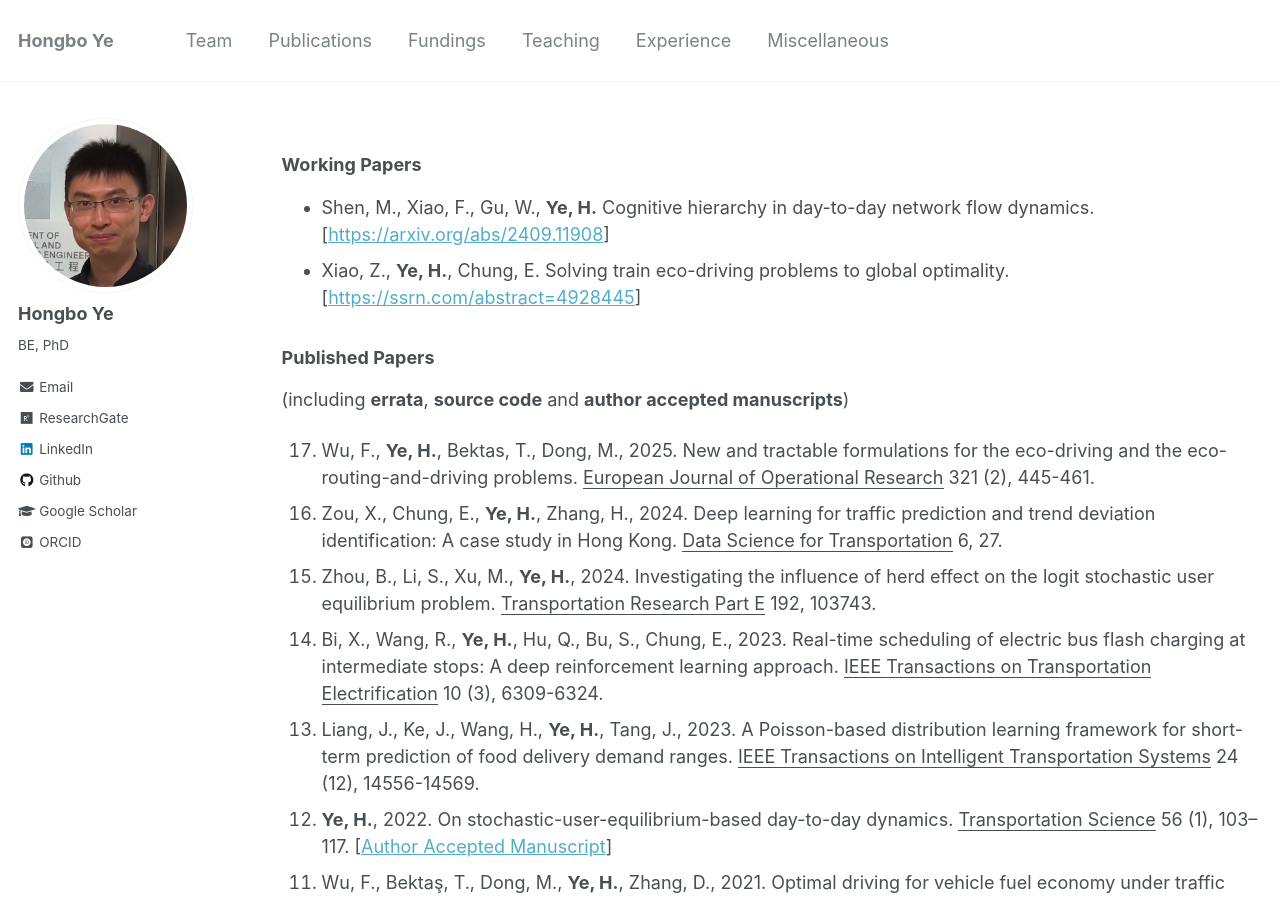
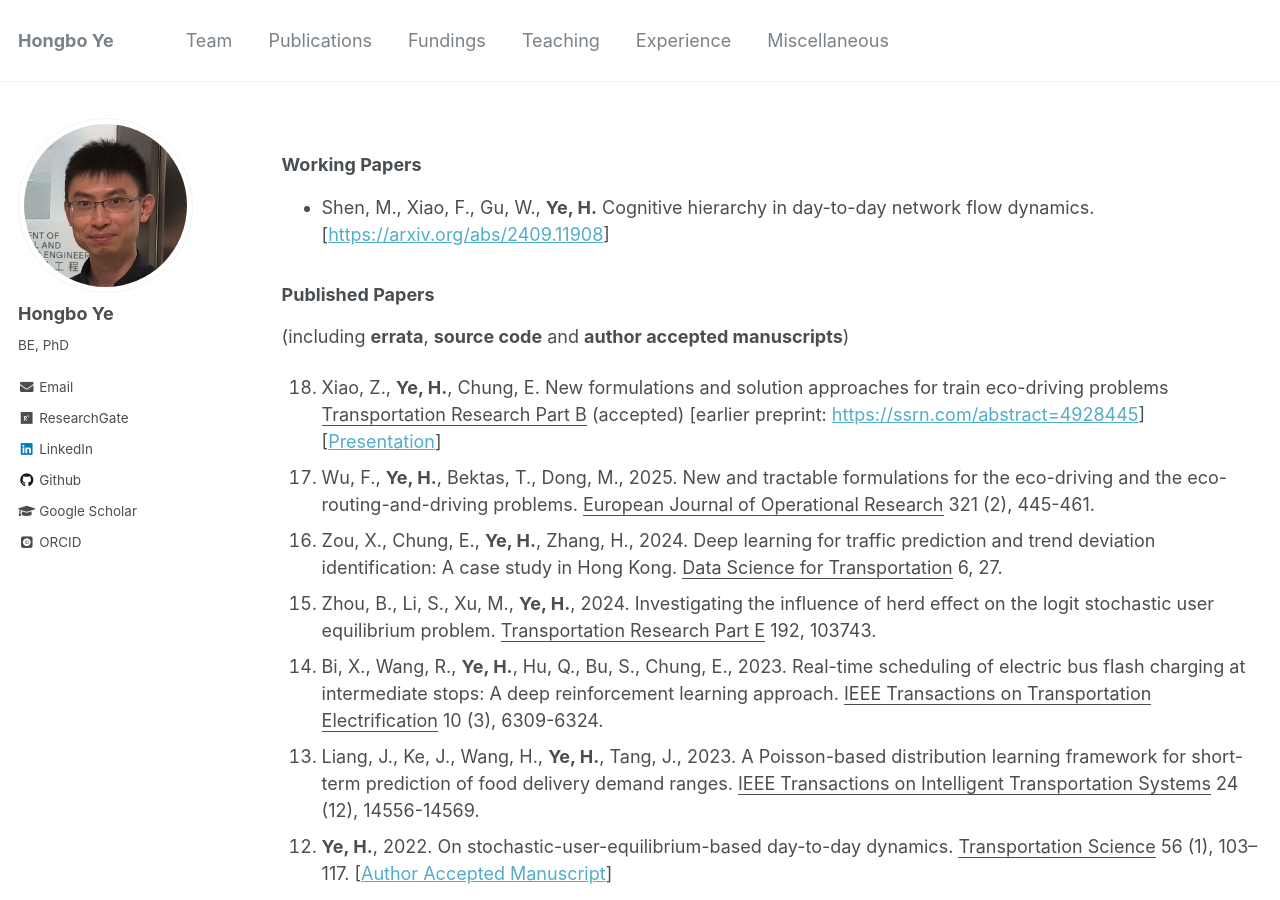
Before and after one commit to hb-ye/hb-ye.github.io, a Jekyll site: the page built from _pages/publications.md, in a window 1280 px wide and 900 px high. Built offline with Jekyll 4.4.1, drawn with Linux system fonts in a browser that asks for light colours; some web fonts are replaced.

Commit message:
update new paper

```diff
--- a/_pages/publications.md
+++ b/_pages/publications.md
@@ -17,13 +17,12 @@ author_profile: true
 
 ### Working Papers
 - Shen, M., Xiao, F., Gu, W., **Ye, H.** Cognitive hierarchy in day-to-day network flow dynamics. [<a href="https://arxiv.org/abs/2409.11908">https://arxiv.org/abs/2409.11908</a>]
-- Xiao, Z., **Ye, H.**, Chung, E. Solving train eco-driving problems to global optimality. [<a href="https://ssrn.com/abstract=4928445">https://ssrn.com/abstract=4928445</a>]
 
 ### Published Papers
 (including **errata**, **source code** and **author accepted manuscripts**)
 
 {: reversed="reversed"}
-
+18. Xiao, Z., **Ye, H.**, Chung, E. New formulations and solution approaches for train eco-driving problems <u>Transportation Research Part B</u> (accepted) [earlier preprint: <a href="https://ssrn.com/abstract=4928445">https://ssrn.com/abstract=4928445</a>][[Presentation](/files/2025Xiao_Presentation.pdf)]
 17. Wu, F., **Ye, H.**, Bektas, T., Dong, M., 2025. New and tractable formulations for the eco-driving and the eco-routing-and-driving problems. <u>European Journal of Operational Research</u> 321 (2), 445-461.
 16. Zou, X., Chung, E., **Ye, H.**, Zhang, H., 2024. Deep learning for traffic prediction and trend deviation identification: A case study in Hong Kong. <u>Data Science for Transportation</u> 6, 27.
 15. Zhou, B., Li, S., Xu, M., **Ye, H.**, 2024. Investigating the influence of herd effect on the logit stochastic user equilibrium problem. <u>Transportation Research Part E</u> 192, 103743.
```
Also changed, not shown: 1 other file.
